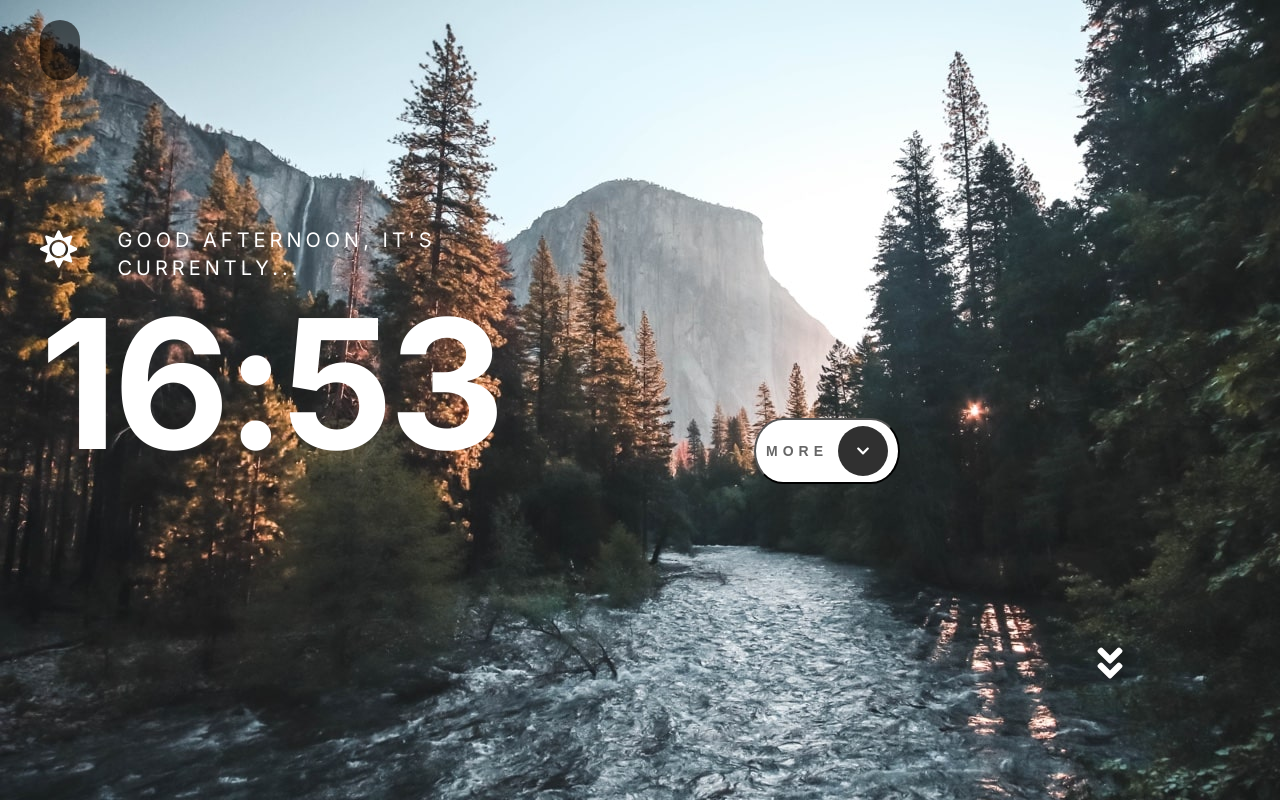
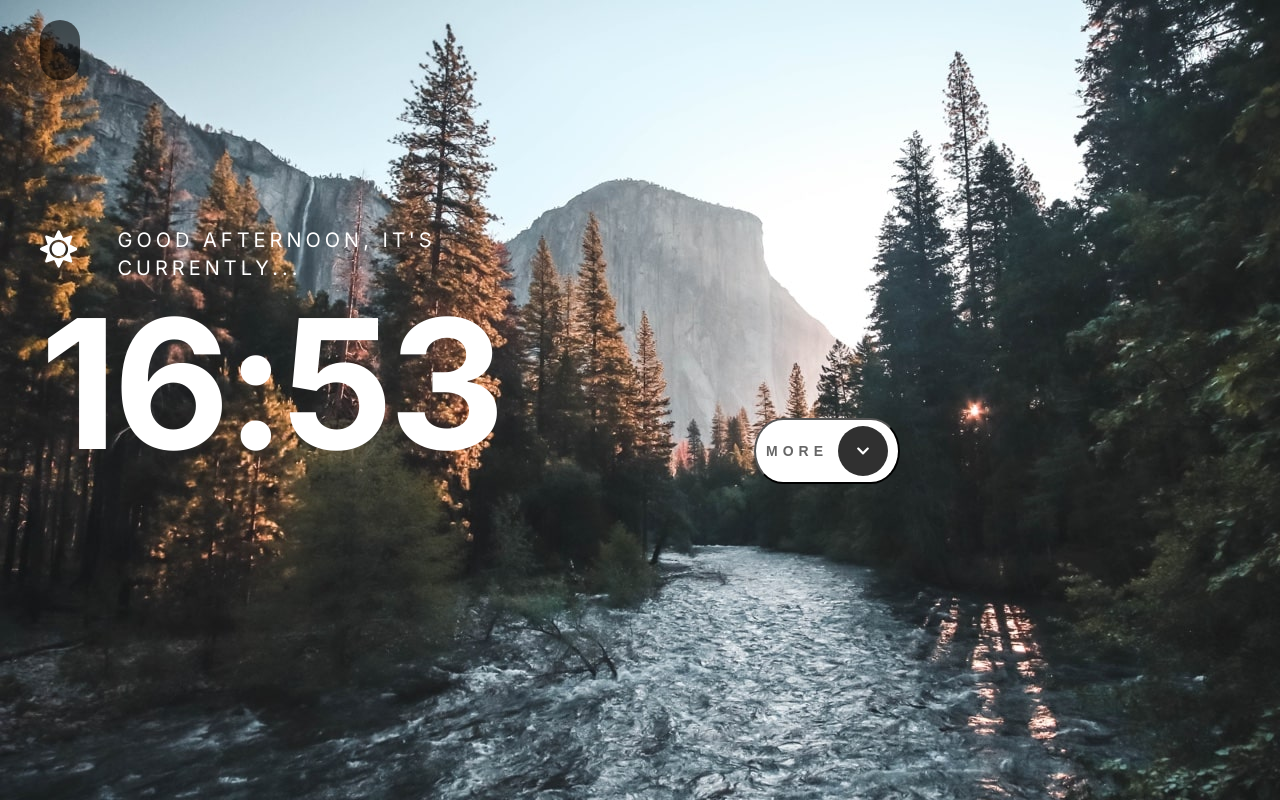
Before and after one commit to devBenWolf/clock-app-2, a React (Create React App) app: page / in a window 1280 px wide. Built offline with nearby package versions, Linux system fonts and the light colour scheme; no server answers.

Commit message:
css: changed quote text color to white

```diff
--- a/src/containers/AlarmContainer.js
+++ b/src/containers/AlarmContainer.js
@@ -68,9 +68,7 @@ const AlarmContainer = (props) => {
     return (
         <AlarmMain>
             <Alarm.InnerContainer>
-                {!open ?  <FaAngleDoubleDown size={40} onClick = {() => setOpen(!open)} style={{color: "white", cursor:"pointer"}} />
-                : <FaAngleDoubleUp size={40} onClick = {() => setOpen(!open)} style={{color: "white", cursor: "pointer"}} />
-                }
+
 
                 <Alarm.ControlsContainer className = {`${open ? "visible" : "invisible"}`}>
                     <Alarm.InputContainer>
--- a/src/containers/ClockContainer.js
+++ b/src/containers/ClockContainer.js
@@ -1,7 +1,7 @@
 import {useState, useEffect} from "react"
 import Clock from "../components/Clock";
 import { Main } from "../components/Clock/styles/clockStyles";
-import {FaChevronDown, FaChevronUp, FaSun, FaMoon} from "react-icons/fa"
+import {FaChevronDown, FaChevronUp, FaSun, FaMoon, FaBold} from "react-icons/fa"
 import { GlobalStyles } from "../globalStyles";
 import AlarmContainer from "./AlarmContainer";
 
@@ -48,7 +48,7 @@ const ClockContainer = () => {
 
 
         // use hours to determine day or night background
-        if (convertedHour >= 6 && convertedHour <= 18 ) {
+        if (convertedHour > 6 && convertedHour <= 18 ) {
             setBackground(true)
         } else {
             setBackground(false)
@@ -96,7 +96,7 @@ const ClockContainer = () => {
 
     const showMenu = {
         backgroundColor: background ? "hsl(var(--clr-white) / 0.9)" : "hsl(var(--clr-dark))",
-        color: background ? "hsl(var(--clr-dark))" : "hsl(var(--clr-white))",
+        color: "white",
         display: buttonClick ? "grid" : "none",
         animationName: "fade_in_show",
         animationDuration: "0.5s",
@@ -109,8 +109,9 @@ const ClockContainer = () => {
         display: buttonClick ? "none" : "grid",
         animationName: "fade_in_show",
         animationDuration: "0.5s",
+
     }
-console.log()
+
 
     return (
         <>
```
